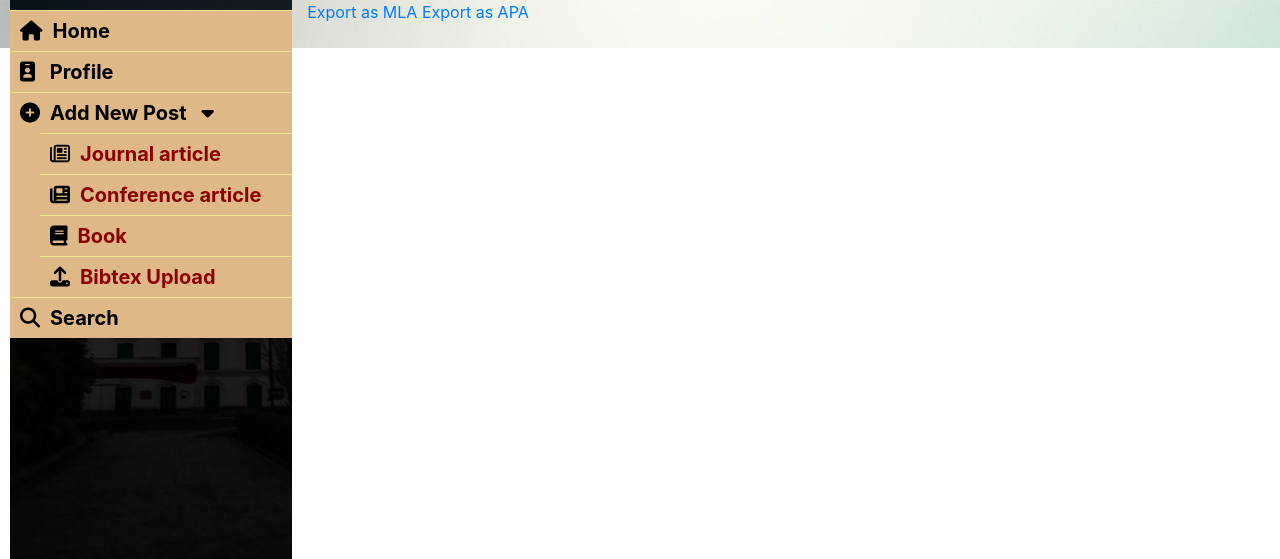
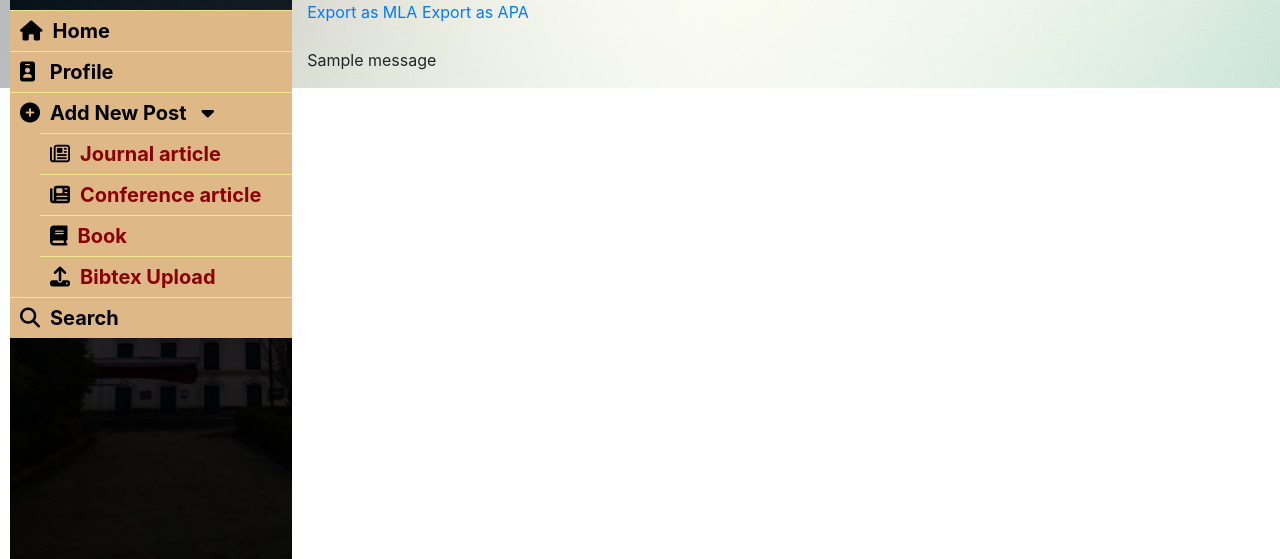
Before and after one commit to mnjkhtri/Publication-Repository, a Django app: page / in a window 1280 px wide. Shown: the part 86-645 px from the top of the page. Run offline with Django 3.2, Linux system fonts and the light colour scheme; a user stored in the database is signed in; data comes from the database, SQL or seed files in the repository; tables that the repository leaves empty hold one stand-in row (values such as "Sample post"); one stand-in notice (Sample message) is shown; some libraries are stand-ins or nearby versions.

Commit message:
message feature added

```diff
--- a/DjangoBlog/DjangoBlog/urls.py
+++ b/DjangoBlog/DjangoBlog/urls.py
@@ -28,8 +28,7 @@ from articles import views as article_view
 urlpatterns = [
     path('admin/', admin.site.urls),
     path('about/',views.about),
-    path('',article_view.article_list),
-    path('articles/',include('articles.urls')),
+    path('',include('articles.urls')),
     path('accounts/',include('Accounts.urls'))
 
 ]
--- a/DjangoBlog/articles/models.py
+++ b/DjangoBlog/articles/models.py
@@ -121,7 +121,7 @@ class ConferenceArticle(models.Model):
     organised_date = models.DateField(
         null=True, blank=True)
 
-    conference_link =models.URLField(default=None)
+    conference_link =models.URLField(blank=True,null=True ,default="http://nolink.com")
 
     def save(self, *args, **kwargs):
         if not self.slug:
--- a/DjangoBlog/articles/templates/articleslist.html
+++ b/DjangoBlog/articles/templates/articleslist.html
@@ -7,6 +7,18 @@
 {% endif %}
 <br>
 <br>
+
+{% if messages %}
+<ul class="messages">
+    {% for message in messages %}
+    <li{% if message.tags %} class="{{ message.tags }}"{% endif %}>
+        {% if message.level == DEFAULT_MESSAGE_LEVELS.ERROR %}Important: {% endif %}
+        {{ message }}
+    </li>
+    {% endfor %}
+</ul>
+{% endif %}
+
 
     <div class='articles'>
         {%for article in articles%}
--- a/DjangoBlog/articles/views.py
+++ b/DjangoBlog/articles/views.py
@@ -16,6 +16,7 @@ from io import BytesIO
 
 
 from django.template.loader import get_template
+from django.urls import reverse
 
 from xhtml2pdf import pisa
 
@@ -130,7 +131,7 @@ def readbibtex(f):
     print('bib database entries-------------')
     print(bib_database)
     print('------------------------------------')
-    return bib_database.entries[0]  # returns dict
+    return bib_database.entries  # returns dict
 
 
 def bibtexPopulator(request):
@@ -150,8 +151,10 @@ def bibtexPopulator(request):
             for file in files:
                 print(file)
                 result = readbibtex(file)
-                print(result)
-
+                for item in result:
+                    print(item)
+                    print('--------------------')
+        return HttpResponseRedirect(reverse('article:list'))
 
 
 
```
